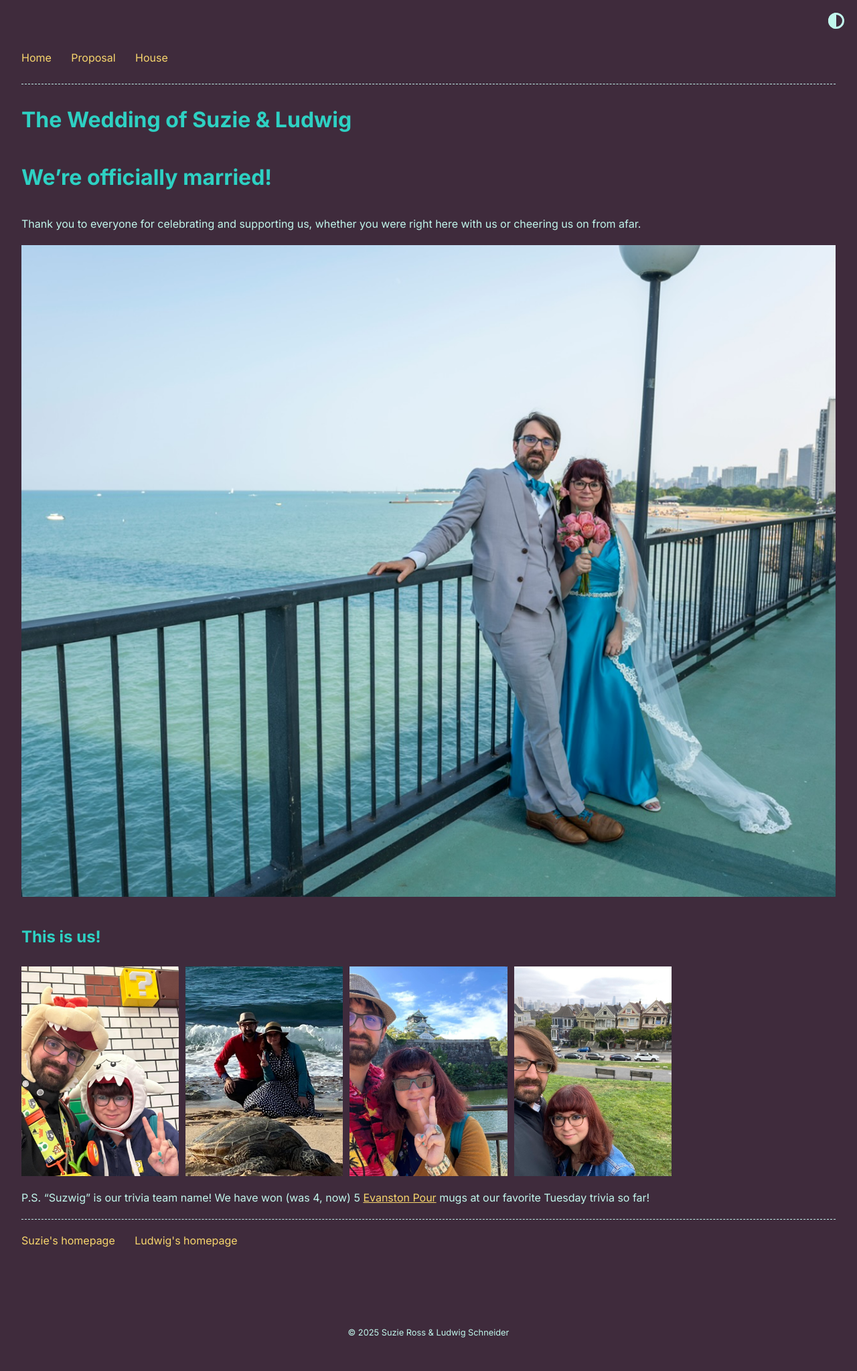
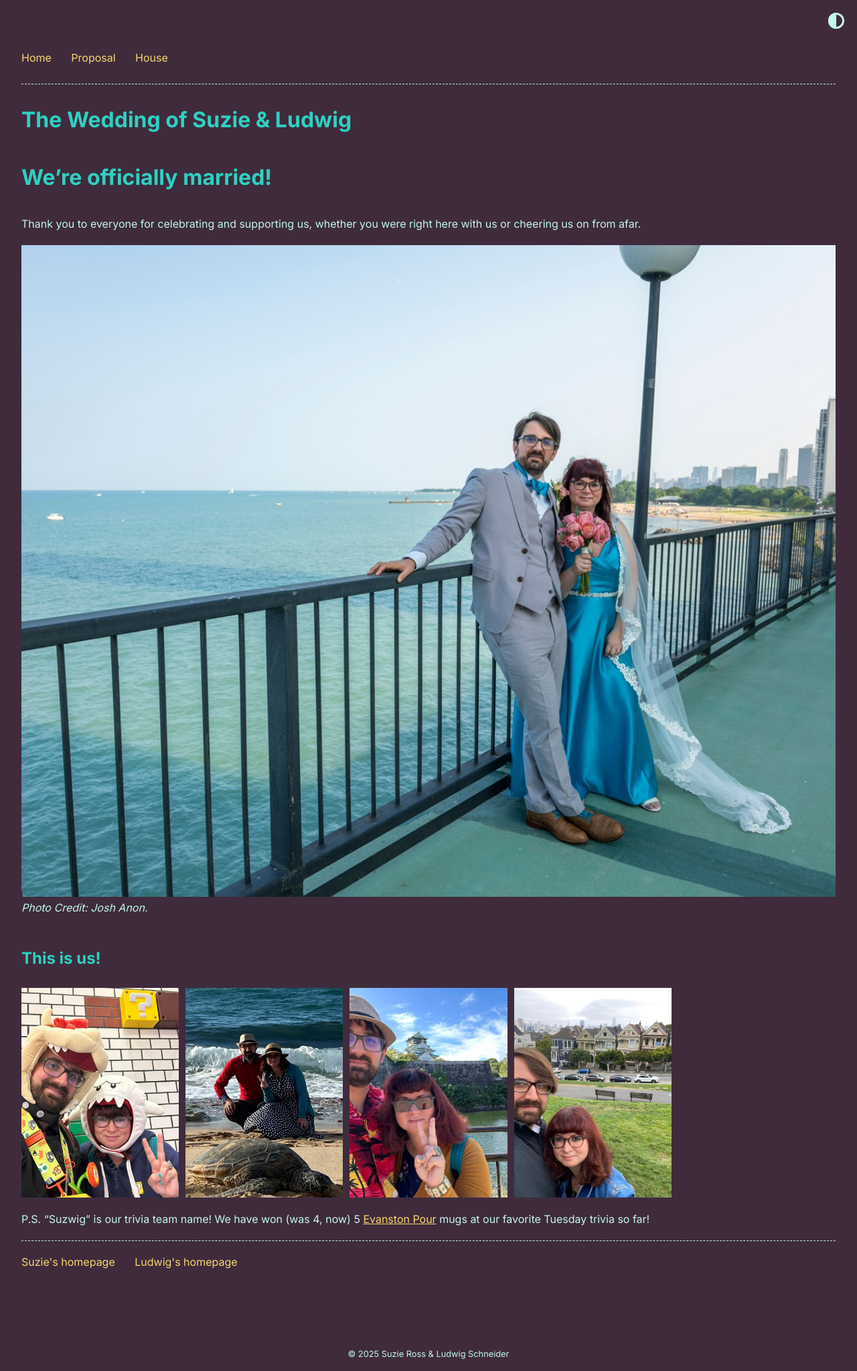
Before and after one commit to suzwig/suzwig.github.io, a Jekyll site: the page built from index.md, in a window 1280 px wide. Shown: the whole page at 67% size. Built offline with Jekyll 4.4.1, drawn with Linux system fonts in a browser that asks for light colours; before the commit the page ends 2015 px from its top, so only the background shows below that.

Commit message:
adding photo credit

```diff
--- a/index.md
+++ b/index.md
@@ -6,7 +6,11 @@ layout: home
 
 Thank you to everyone for celebrating and supporting us, whether you were right here with us or cheering us on from afar.
 
-![Us happily married in Chicago!](assets/images/IMG_1069.JPG)
+![Us happily married in Chicago! Photo Credit: Josh Anon](assets/images/IMG_1069.JPG)
+*Photo Credit: Josh Anon.*
+
+
+
 
 
 ## This is us!
```
